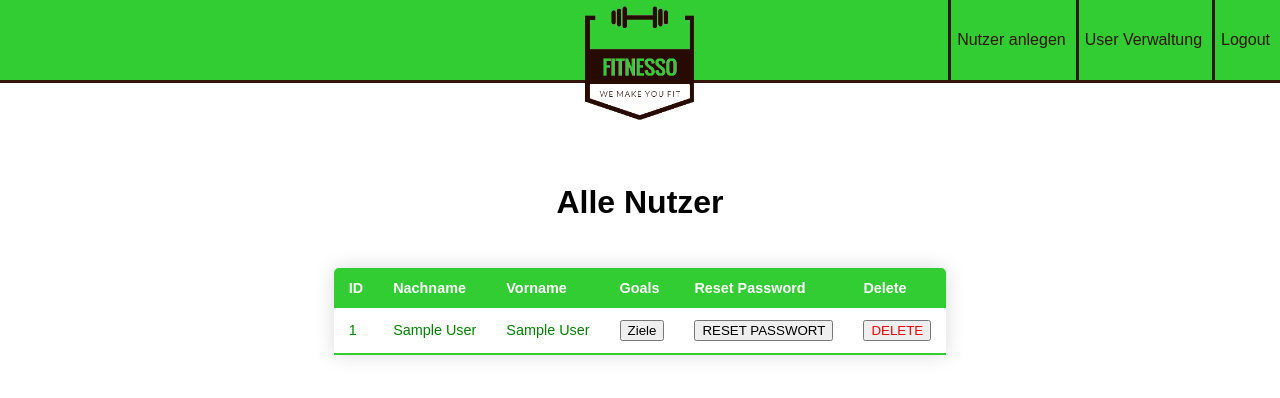
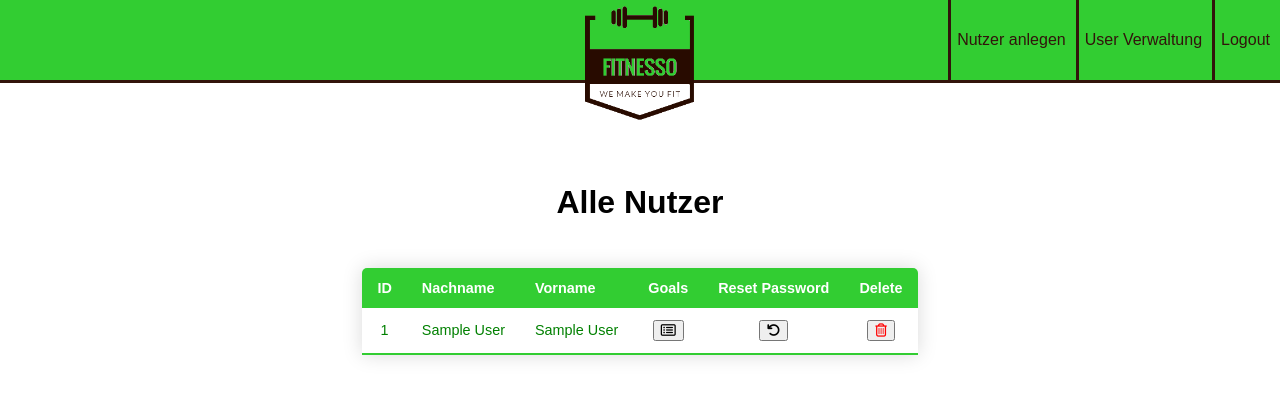
Before and after one commit to maltemosler/Fitnesso, a Django app: page /user_verwaltung/ in a window 1280 px wide. Shown: the top 398 px of the page. Run offline with Django 3.2, Linux system fonts and the light colour scheme; a user stored in the database is signed in; tables that the repository leaves empty hold one stand-in row (values such as "Sample post"); some libraries are stand-ins or nearby versions.

Commit message:
Added Fontawesome for Icons Added Icons instead of button text

```diff
--- a/API/templates/frame.html
+++ b/API/templates/frame.html
@@ -6,6 +6,7 @@
     <meta charset="UTF-8">
     <title>Title</title>
     <link rel="stylesheet" href="{% static "css/frame.css" %}">
+    <script src="https://kit.fontawesome.com/007bcd9e44.js" crossorigin="anonymous"></script>
 </head>
 <body>
 <!-- Set up AJAX -->
--- a/API/templates/user_verwaltung.html
+++ b/API/templates/user_verwaltung.html
@@ -26,9 +26,9 @@
                         <td style="color: green">{{ user.nachname }}</td>
                         <td style="color: green">{{ user.vorname }}</td>
 
-                        <td><button onclick="location.href='/ziele/{{ user.user.id }}'">Ziele</button></td>
-                        <td><button onclick="location.href='/reset_password/{{ user.user.id }}'">RESET PASSWORT</button></td>
-                        <td><button style="color: red" onclick="delete_user({{ user.user.id }})">DELETE</button></td>
+                        <td><button onclick="location.href='/ziele/{{ user.user.id }}'"><i class="far fa-list-alt"></i></button></td>
+                        <td><button onclick="location.href='/reset_password/{{ user.user.id }}'"><i class="fas fa-undo"></i></button></td>
+                        <td><button style="color: red" onclick="delete_user({{ user.user.id }})"><i class="far fa-trash-alt"></i></button></td>
 
                     </tr>
                 {% endfor %}
--- a/API/templates/ziele.html
+++ b/API/templates/ziele.html
@@ -43,12 +43,12 @@
                         {{ unterziel.ziel }}
                     {% else %}
                         {{ unterziel.ziel }}
-                        <button onclick="unterziel_abschliessen({{ unterziel.id }})">done</button>
+                        <button onclick="unterziel_abschliessen({{ unterziel.id }})"><i class="far fa-check-square"></i></button>
                     {% endif %}
-                    <button onclick="unterziel_delete({{ unterziel.id }})">delete</button><br>
+                    <button onclick="unterziel_delete({{ unterziel.id }})"><i class="far fa-minus-square"></i></button><br>
                 {% endfor %}
                 <input id="home-unterziel-{{ ziel.id }}" type="text">
-                <button onclick="unterziel_erstellen({{ ziel.id }})">+</button>
+                <button onclick="unterziel_erstellen({{ ziel.id }})"><i class="far fa-plus-square"></i></button>
                 <div id="unterziel-create-error-{{ ziel.id }}" style="display:none">Ziel ungültig</div>
                 </div>
             </div>
--- a/static/css/manage-user.css
+++ b/static/css/manage-user.css
@@ -43,3 +43,7 @@
     justify-content: center;
     flex-direction: column;
 }
+
+td{
+    text-align: center;
+}
```
